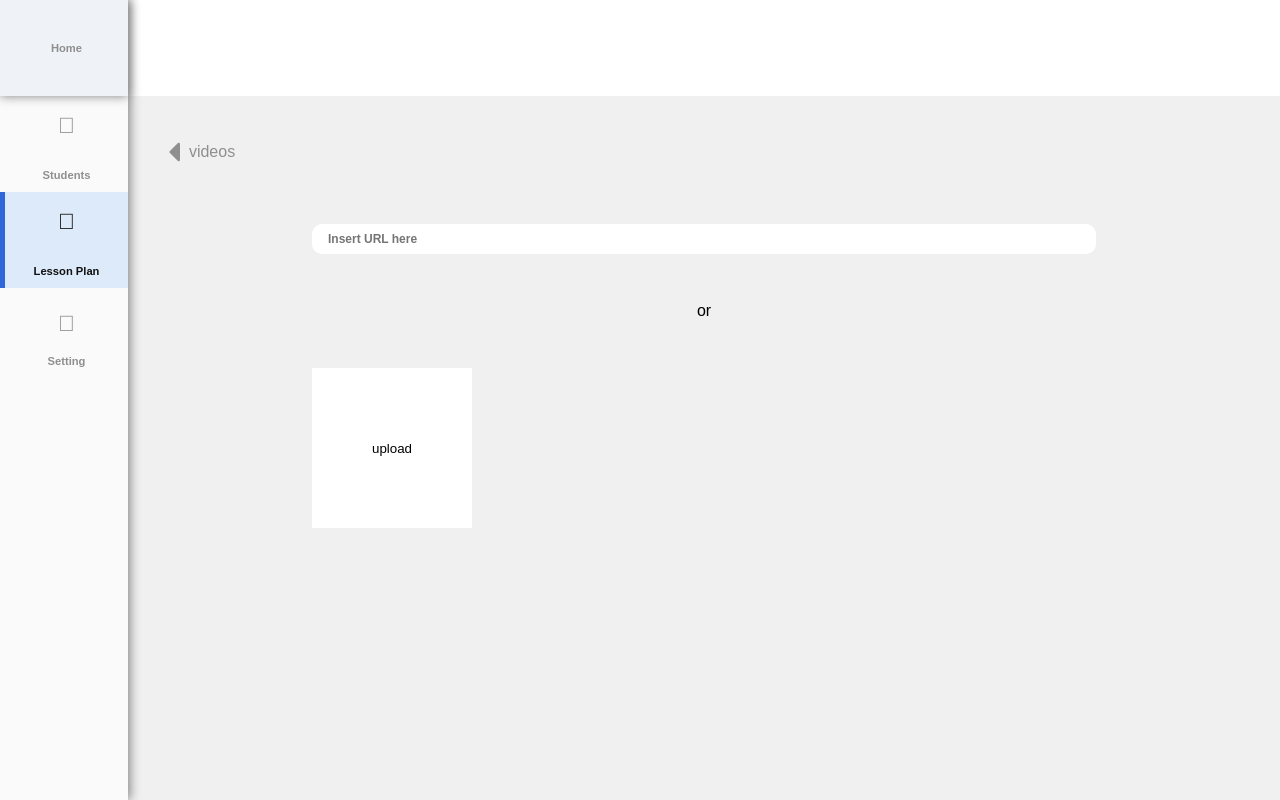
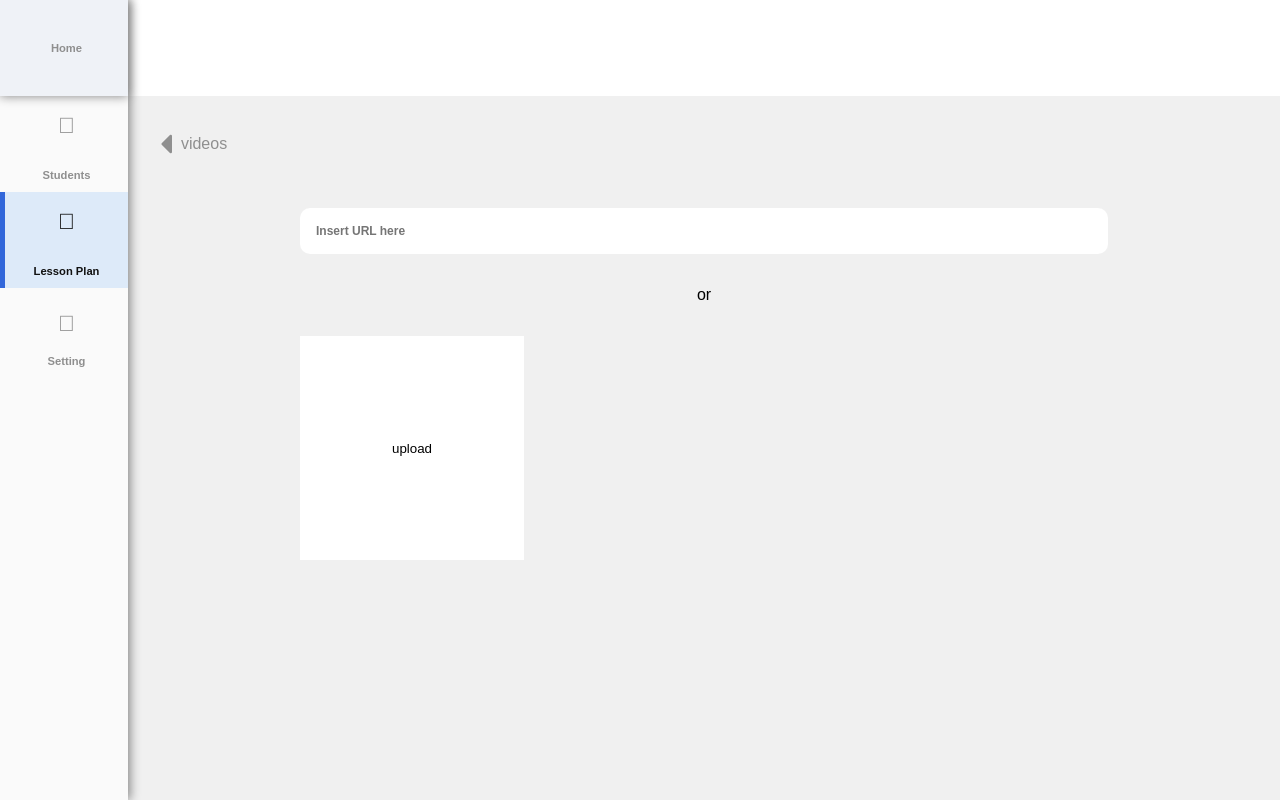
Before and after one commit to sgh9/ui-assignment, a PHP site: page / in a window 1280 px wide. Run offline with PHP 8.4, Linux system fonts and the light colour scheme; some libraries are stand-ins or nearby versions.

Commit message:
second commit

```diff
--- a/style.css
+++ b/style.css
@@ -65,7 +65,7 @@ body {
 
 
 .row {
-    padding: 1rem;
+    padding: 0.5rem;
 }
 
 
@@ -87,6 +87,7 @@ body {
 
 .form-control {
     width: 75%;
+    min-width: 250px;
     padding: 1rem;
 }
 
@@ -95,7 +96,7 @@ body {
     font-family: inherit;
     font-size: 0.75rem;
     font-weight: 600;
-    padding: 0.5rem 1rem;
+    padding:  1rem;
     border: 0;
     border-radius: 10px;
 }
@@ -105,8 +106,8 @@ body {
 }
 
 .upload-btn {
-    width: 10rem;
-    height:10rem;
+    width: 14rem;
+    height:14rem;
     padding: 3rem;
     background-color: #fff;
     border: 0;
```
